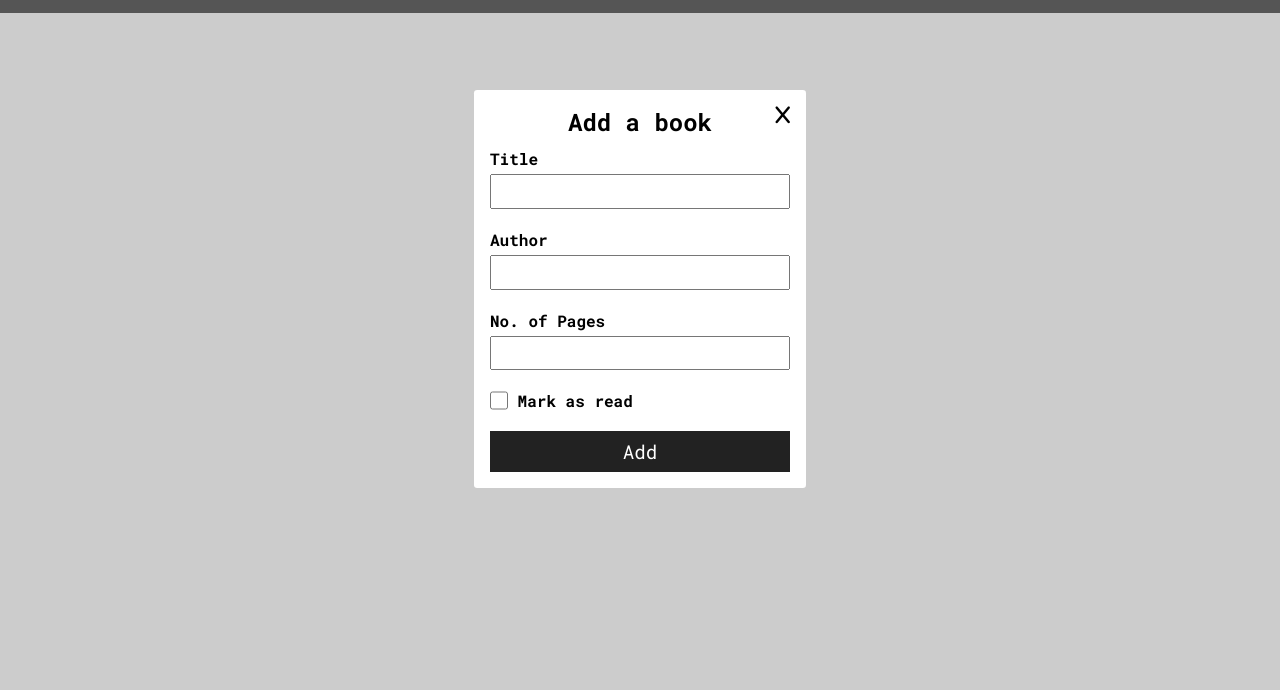
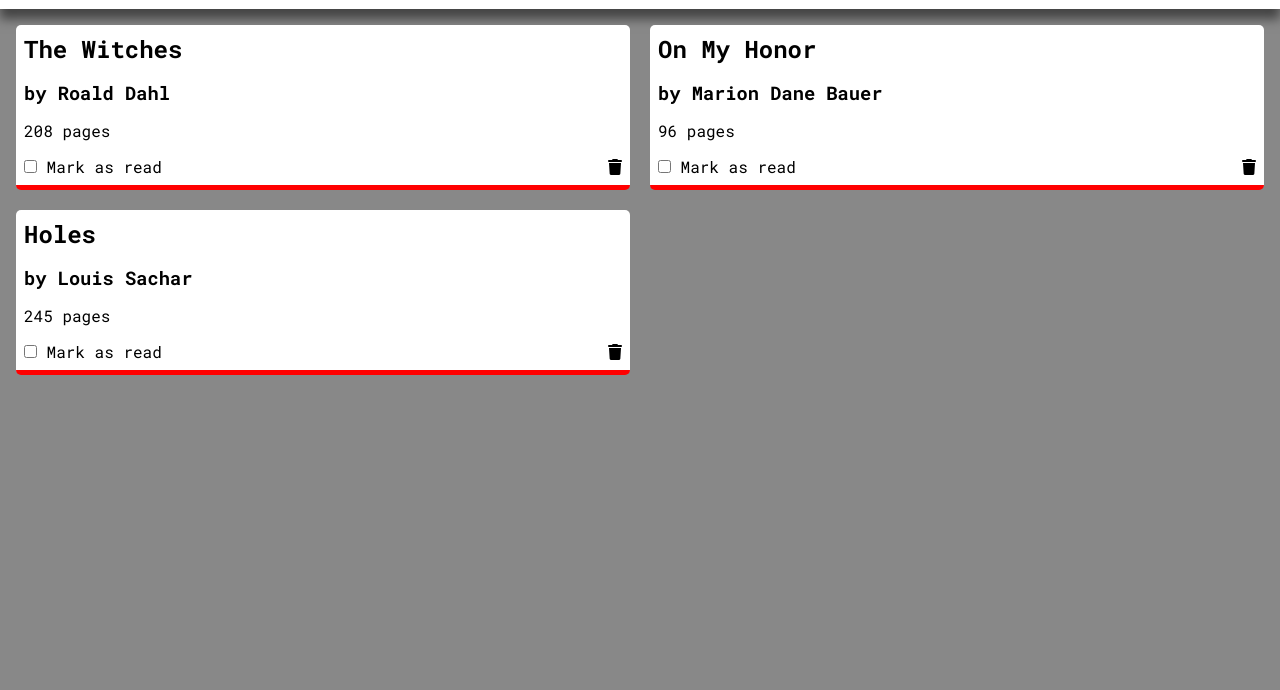
Before and after one commit to abdinali/library, a plain HTML site: page index.html in a window 1280 px wide. Shown: the part 110-800 px from the top of the page. Drawn offline with Linux system fonts and the light colour scheme.

Commit message:
placeholder books added

```diff
--- a/index.html
+++ b/index.html
@@ -30,6 +30,57 @@
     </header>
     <!-- Library -->
     <div class="container">
+        <!-- <h3 id="book-count">0 Books</h3> -->
+        <div id="books">
+            <div class="book-card">
+                <div class="card-details">
+                    <h2 id="book-title">The Witches</h2>
+                    <h3 id="book-author">by Roald Dahl</h3>
+                    <p id="book-pages">208 pages</p>
+                    <div class="card-edit">
+                        <label class="card-status">
+                            <input type="checkbox">
+                            Mark as read
+                        </label>
+                        <button class="delete-btn">
+                            <i class="fa-solid fa-trash"></i>
+                        </button>
+                    </div>
+                </div>
+            </div>
+            <div class="book-card">
+                <div class="card-details">
+                    <h2 id="book-title">On My Honor</h2>
+                    <h3 id="book-author">by Marion Dane Bauer</h3>
+                    <p id="book-pages">96 pages</p>
+                    <div class="card-edit">
+                        <label class="card-status">
+                            <input type="checkbox">
+                            Mark as read
+                        </label>
+                        <button class="delete-btn">
+                            <i class="fa-solid fa-trash"></i>
+                        </button>
+                    </div>
+                </div>
+            </div>
+            <div class="book-card">
+                <div class="card-details">
+                    <h2 id="book-title">Holes</h2>
+                    <h3 id="book-author">by Louis Sachar</h3>
+                    <p id="book-pages">245 pages</p>
+                    <div class="card-edit">
+                        <label class="card-status">
+                            <input type="checkbox">
+                            Mark as read
+                        </label>
+                        <button class="delete-btn">
+                            <i class="fa-solid fa-trash"></i>
+                        </button>
+                    </div>
+                </div>
+            </div>
+        </div>
         <form id="book-form">
            <h2>
                 Add a book
--- a/style.css
+++ b/style.css
@@ -6,27 +6,28 @@
 }
 
 body {
-    background-color: #CCC;
     min-height: 100vh;
+    background-color: #888;
 }
 
 /* Header */
 header {
-    background-color: #555;
-    color: #fff;
+    background-color: #fff;
+    color: #000;
     display: flex;
     flex-direction: column;
     gap: 10px;
     justify-content: space-between;
     align-items: center;
     padding: 1rem 0;
+    box-shadow: 0 10px 10px rgba(0, 0, 0, 0.5);
 }
 
 
 header .btn-container button {
-    background-color: #222;
-    color: #fff;
-    border: 2px solid #fff;
+    background-color: #ccc;
+    color: #000;
+    border: none;
     width: 7rem;
     padding: 0.5rem;
     cursor: pointer;
@@ -50,9 +51,15 @@ header .features {
 }
 
 /* Book Form */
+/* .container {
+    display: flex;
+    justify-content: center;
+    border: 1px solid red;
+} */
 
 #book-form {
-    /* display: none;  */
+    /* position: 9999; */
+    display: none;
     position: absolute;
     background-color: #fff;
     padding: 1rem;
@@ -111,3 +118,43 @@ header .features {
     cursor: pointer;
     font-size: 1.2rem;
 }
+
+/* Book Library */
+
+/* Layout */
+#books {
+    display: grid;
+    grid-template-columns: repeat(2, 1fr);
+    gap: 20px;
+    padding: 1rem;
+}
+
+#books .book-card {
+    background-color: #ffffff;
+    color: #000;
+    padding: 0.5rem;
+    border-bottom: 5px solid red;
+    border-radius: 5px;
+}
+
+.book-card .card-details {
+    display: flex;
+    flex-direction: column;
+    gap: 15px;
+}
+
+.card-details .card-edit {
+    display: flex;
+    justify-content: space-between;
+}
+
+.card-edit button {
+    background-color: #fff;
+    border: none;
+    cursor: pointer;
+    font-size: 1rem;
+}
+
+.card-edit button:hover {
+    transform: scale(1.1);
+}
```
